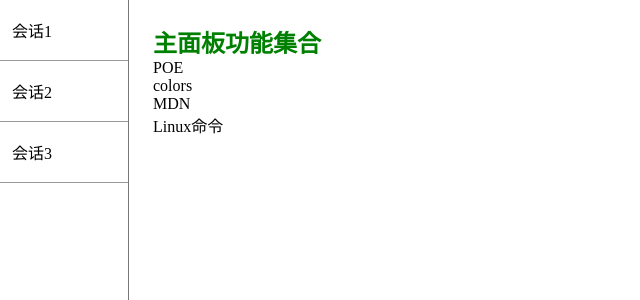
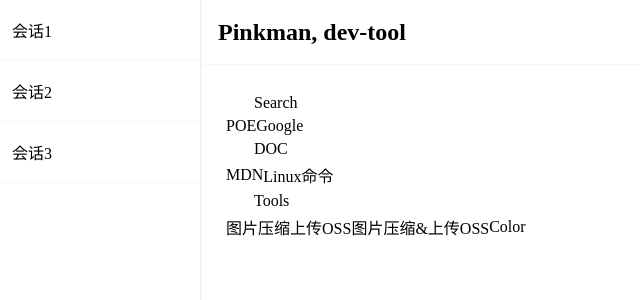
Before and after one commit to the-nippy/Pinkman, a Vue app: page / in a window 1280 px wide. Shown: the top 300 px of the page, without its empty margins (0-640 px from the left). Built offline with nearby package versions, Linux system fonts and the light colour scheme; a web font is replaced by a local one.

Commit message:
feat: main config & iconfont

```diff
--- a/src/renderer/components/Main.vue
+++ b/src/renderer/components/Main.vue
@@ -1,34 +1,78 @@
 <template>
   <div class="main">
-    <h2>主面板功能集合</h2>
-    <div v-for="item in items" :key="item.id">
-      <div>{{ item.name }}</div>
+    <div class="main_header">
+      <h2>Pinkman, dev-tool</h2>
+    </div>
+    <div class="main_contents">
+      <div v-for="item in items" :key="item.id">
+        <div class="item_header">
+          <i :class="['iconfont', item.icon]" aria-setsize="30"></i>
+          <div class="">
+            {{ item.name }}
+          </div>
+        </div>
+        <div class="item_contents">
+          <div v-for="ele in item.contents" :key="ele.name">
+            <div>{{ ele.name }}</div>
+          </div>
+        </div>
+      </div>
     </div>
   </div>
 </template>
 
 <script>
-import { MainFnConfig } from '../constant';
+import { MainFnConfig } from "../constant";
 
-console.info('[MainFnConfig]', MainFnConfig);
+console.info("[MainFnConfig]", MainFnConfig);
 
 export default {
-  name: 'Main',
+  name: "Main",
   data() {
     return {
-      items: MainFnConfig
-    }
-  }
+      items: MainFnConfig,
+    };
+  },
 };
 </script>
 
 <style scoped>
+
+.iconfont{
+  width: 28px;
+  height: 28px;
+}
+
 .main {
   flex: 1;
+}
+
+.main_header {
+  height: 64px;
+  display: flex;
+  align-items: center;
+  border-bottom: 1px solid #f7f7f7;
+  padding: 0 16px;
+}
+
+.main_contents {
   padding: 24px;
 }
 
-h2 {
-  color: green;
+.item_header{
+  display: flex;
+  flex-direction: row;
+  align-items: center;
 }
+
+.item_contents {
+  display: flex;
+  flex-direction: row;
+  align-items: center;
+}
+
+.icon_search{
+  color:rgb(27, 128, 128)
+}
+
 </style>
--- a/src/renderer/components/Slider.vue
+++ b/src/renderer/components/Slider.vue
@@ -30,13 +30,13 @@
 <style scoped>
 .slider {
   width: 10%;
-  min-width: 96px;
+  min-width: 200px;
   height: 100%;
-  border-right: solid #777 1px;
+  border-right: solid #f3f3f3 2px;
 }
 .slider_item{
   height: 60px;
-  border-bottom: 1px solid #999;
+  border-bottom: 1px solid #f7f7f7;
   display: flex;
   flex-direction: column;
   justify-content: center;
--- a/src/renderer/constant.js
+++ b/src/renderer/constant.js
@@ -1,7 +1,40 @@
+const TYPES = {
+
+  web_url: 'web_url',
+  tools: 'tools'
+
+}
+
 export const MainFnConfig = [
-  { name: 'POE', id: 'poe' },
-  { name: 'colors', id: 'colors' },
-  { name: 'MDN', id: 'mdn' },
-  { name: "Linux命令", id: 'linux_cmd' }
+  {
+    name: 'Search',
+    id: 'search',
+    icon: 'icon-pm-search',
+    contents: [
+      { name: 'POE', id: 'poe' },
+      { name: 'Google', id: 'google' }
+    ]
+  },
+  {
+    name: 'DOC',
+    id: 'doc',
+    icon: 'icon-pm-doc',
+    contents: [
+      { name: 'MDN', id: 'mdn', type: TYPES.web_url, url: "" },
+      { name: "Linux命令", id: 'linux_cmd' }
+    ],
+  },
+  {
+    name: 'Tools',
+    id: 'tools',
+    icon: 'icon-pm-tools',
+    contents: [
+      { name: '图片压缩', id: 'png_tiny', type: TYPES.web_url, url: "" },
+      { name: '上传OSS', id: 'png_to_oss', type: TYPES.tools },
+      { name: '图片压缩&上传OSS', id: 'png_tiny_oss', type: TYPES.tools },
+      { name: 'Color', id: 'color', type: TYPES.tools, url: "" },
+
+    ]
+  }
 
 ]
--- a/src/renderer/index.html
+++ b/src/renderer/index.html
@@ -5,10 +5,14 @@
     <link rel="icon" type="image/svg+xml" href="/vite.svg" />
     <meta name="viewport" content="width=device-width, initial-scale=1.0" />
     <title>Vite + Vue</title>
+    <link rel="stylesheet" href="./source/iconfont.css">
     <style>
       body, *{
         margin: 0;
         padding: 0;
+      }
+      .iconfont{
+        font-size: 24px;
       }
     </style>
   </head>
--- /dev/null
+++ b/src/renderer/source/iconfont.css
@@ -0,0 +1,54 @@
+@font-face {
+  font-family: "iconfont"; /* Project id 4719918 */
+  src: url('//at.alicdn.com/t/c/font_4719918_wgkbwzyvkz.woff2?t=1729603466343') format('woff2'),
+       url('//at.alicdn.com/t/c/font_4719918_wgkbwzyvkz.woff?t=1729603466343') format('woff'),
+       url('//at.alicdn.com/t/c/font_4719918_wgkbwzyvkz.ttf?t=1729603466343') format('truetype');
+}
+
+.iconfont {
+  font-family: "iconfont" !important;
+  font-size: 24px;
+  font-style: normal;
+  -webkit-font-smoothing: antialiased;
+  -moz-osx-font-smoothing: grayscale;
+}
+
+.icon-pm-tools:before {
+  content: "\e638";
+}
+
+.icon-pm-linux:before {
+  content: "\e6c1";
+}
+
+.icon-pm-color:before {
+  content: "\e608";
+}
+
+.icon-pm-tupian:before {
+  content: "\e603";
+}
+
+.icon-pm-yunduanshangchuan:before {
+  content: "\ec1d";
+}
+
+.icon-pm-doc:before {
+  content: "\e6f6";
+}
+
+.icon-pm-search:before {
+  content: "\e87c";
+}
+
+.icon-pm-shangchuantupian:before {
+  content: "\e61e";
+}
+
+.icon-pm-google-line:before {
+  content: "\eab2";
+}
+
+.icon-pm-a-FrontEnd:before {
+  content: "\e633";
+}
```
Also changed, not shown: 1 other file (tests, documents, lock files or other folders).
